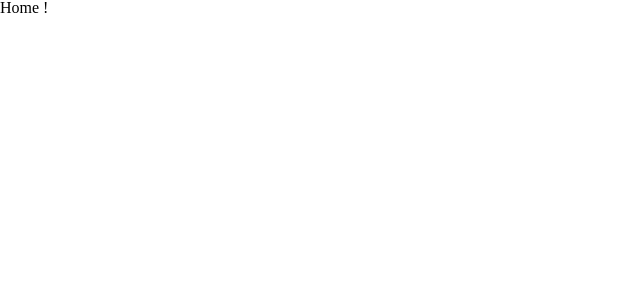
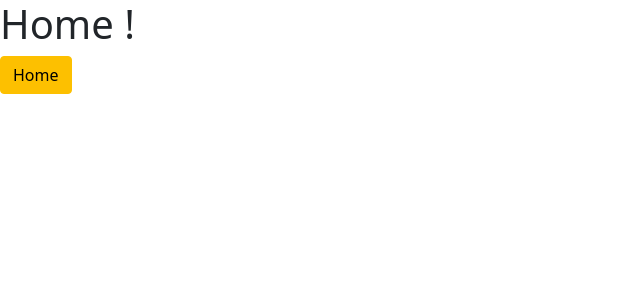
Before and after one commit to Nullgom/vue-movie-app, a Vue app: page / in a window 1280 px wide. Shown: the top 300 px of the page, without its empty margins (0-640 px from the left). Built offline with nearby package versions, Linux system fonts and the light colour scheme.

Commit message:
setting bootstrap

```diff
--- a/package.json
+++ b/package.json
@@ -37,6 +37,7 @@
     "webpack-dev-server": "^4.0.0-rc.0"
   },
   "dependencies": {
+    "bootstrap": "^5.1.0",
     "vue": "^3.2.3",
     "vue-router": "^4.0.11"
   },
--- a/scss/main.scss
+++ /dev/null
@@ -1,12 +0,0 @@
-$color--black: #000;
-$color--white: #fff;
-
-body {
-  background-color: $color--black;
-  h1 {
-    color: $color--white;
-    display: flex;
-    justify-content: center;
-    align-items: center;
-  }
-}
--- a/src/App.vue
+++ b/src/App.vue
@@ -1,3 +1,7 @@
 <template>
   <RouterView />
 </template>
+
+<style lang="scss">
+  @import "~/scss/main";
+</style>
--- a/src/routes/Home.vue
+++ b/src/routes/Home.vue
@@ -1,3 +1,6 @@
 <template>
   <h1>Home !</h1>
+  <div class="btn btn-primary">
+    Home
+  </div>
 </template>
--- /dev/null
+++ b/src/scss/main.scss
@@ -0,0 +1,9 @@
+// Default variable overrides
+$primary: #fdc000;
+
+// Required
+@import '../../node_modules/bootstrap/scss/functions';
+@import '../../node_modules/bootstrap/scss/variables';
+@import '../../node_modules/bootstrap/scss/mixins';
+
+@import '../../node_modules/bootstrap/scss/bootstrap';
```
Also changed, not shown: 1 other file (tests, documents, lock files or other folders).
